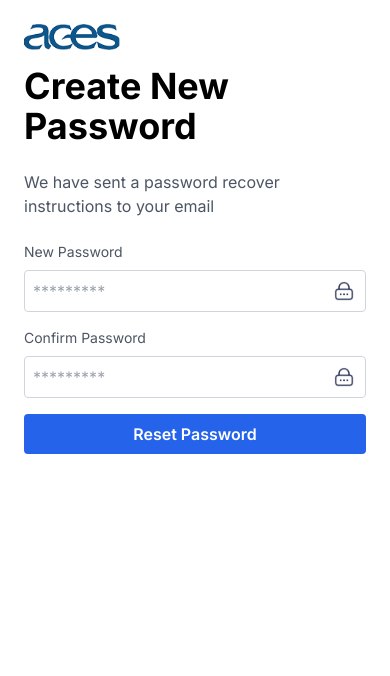
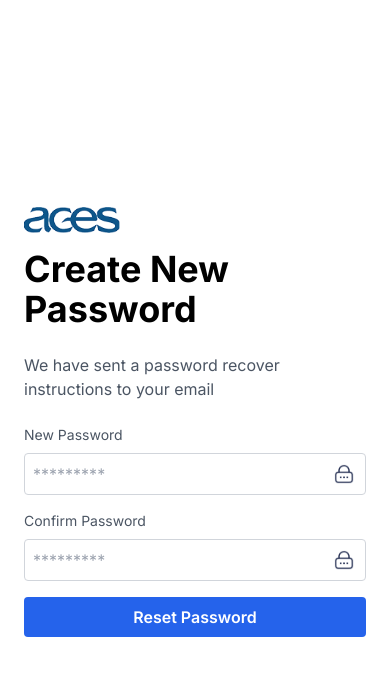
Before and after one commit to Yun4g/Aces-pre, a Next.js app: page /reset in a window 390 px wide. Shown: the top 676 px of the page. Built offline with nearby package versions, Linux system fonts and the light colour scheme.

Commit message:
testing auth logic completed

```diff
--- a/src/app/(password)/reset/page.tsx
+++ b/src/app/(password)/reset/page.tsx
@@ -92,7 +92,7 @@
   };
 
   return (
-    <div className="flex flex-col md:flex-row h-screen">
+    <div className="flex flex-col justify-center  md:flex-row h-screen">
       <div className="md:w-1/2 relative hidden md:block">
         <Image
           src="/assest/createNewPassimg.png"
```
